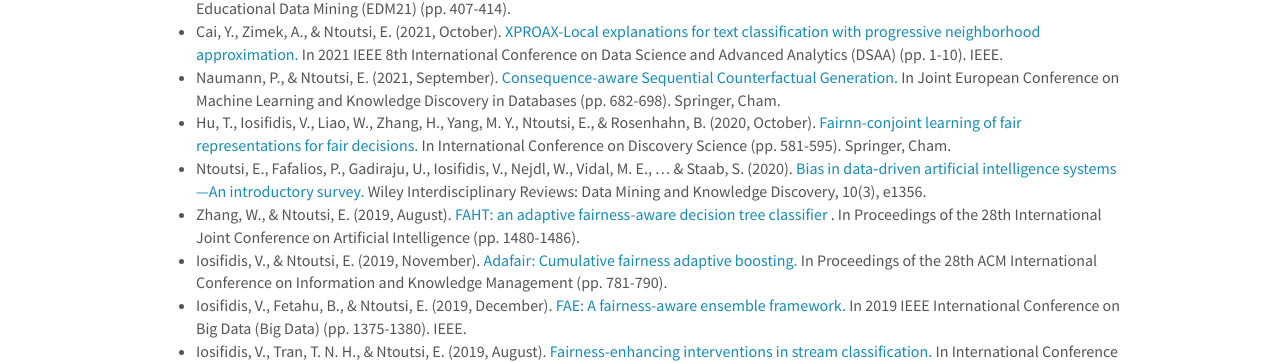
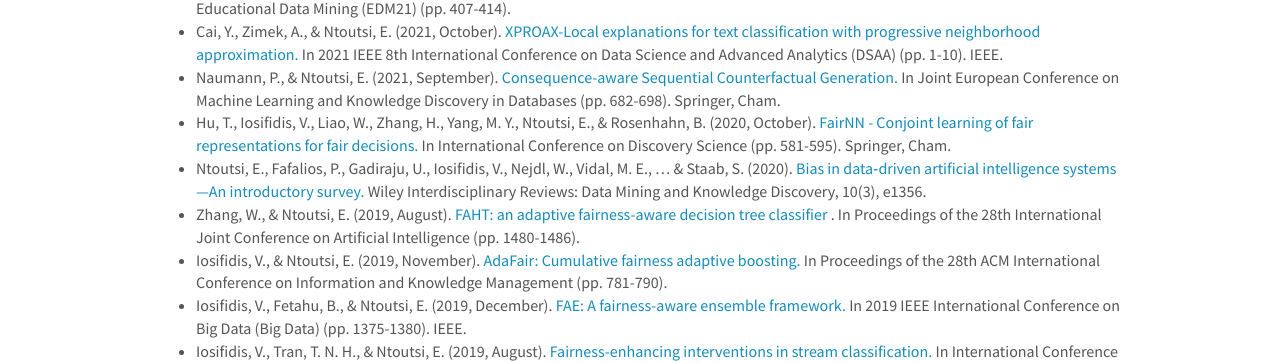
Before and after one commit to AIML-research/AIML-research.github.io, a Jekyll site: the page built from _pages/bias.md, in a window 1280 px wide and 900 px high, scrolled down 920 px. Shown: the part 354-717 px from the top of the window. Built offline with Jekyll 4.4.1, drawn with Linux system fonts in a browser that asks for light colours; nearby versions of some CDN libraries.

Commit message:
Update bias.md

```diff
--- a/_pages/bias.md
+++ b/_pages/bias.md
@@ -39,10 +39,10 @@
 - Le Quy, T., Roy, A., Friege, G., & Ntoutsi, E. (2021). <a href ="https://educationaldatamining.org/EDM2021/virtual/static/pdf/EDM21_paper_184.pdf">Fair-capacitated clustering. </a> In Proceedings of The 14th International Conference on Educational Data Mining (EDM21) (pp. 407-414).
 - Cai, Y., Zimek, A., & Ntoutsi, E. (2021, October). <a href = "https://doi.org/10.1109/DSAA53316.2021.9564153"> XPROAX-Local explanations for text classification with progressive neighborhood approximation. </a> In 2021 IEEE 8th International Conference on Data Science and Advanced Analytics (DSAA) (pp. 1-10). IEEE.
 - Naumann, P., & Ntoutsi, E. (2021, September). <a href ="https://link.springer.com/chapter/10.1007/978-3-030-86520-7_42"> Consequence-aware Sequential Counterfactual Generation. </a> In Joint European Conference on Machine Learning and Knowledge Discovery in Databases (pp. 682-698). Springer, Cham.
-- Hu, T., Iosifidis, V., Liao, W., Zhang, H., Yang, M. Y., Ntoutsi, E., & Rosenhahn, B. (2020, October). <a href = "https://link.springer.com/chapter/10.1007/978-3-030-61527-7_38"> Fairnn-conjoint learning of fair representations for fair decisions. </a> In International Conference on Discovery Science (pp. 581-595). Springer, Cham.
+- Hu, T., Iosifidis, V., Liao, W., Zhang, H., Yang, M. Y., Ntoutsi, E., & Rosenhahn, B. (2020, October). <a href = "https://link.springer.com/chapter/10.1007/978-3-030-61527-7_38"> FairNN - Conjoint learning of fair representations for fair decisions. </a> In International Conference on Discovery Science (pp. 581-595). Springer, Cham.
 - Ntoutsi, E., Fafalios, P., Gadiraju, U., Iosifidis, V., Nejdl, W., Vidal, M. E., ... & Staab, S. (2020). <a href = "https://onlinelibrary.wiley.com/doi/pdf/10.1002/widm.1356"> Bias in data‐driven artificial intelligence systems—An introductory survey. </a> Wiley Interdisciplinary Reviews: Data Mining and Knowledge Discovery, 10(3), e1356.
 - Zhang, W., & Ntoutsi, E. (2019, August). <a href = "https://dl.acm.org/doi/abs/10.5555/3367032.3367242"> FAHT: an adaptive fairness-aware decision tree classifier </a>. In Proceedings of the 28th International Joint Conference on Artificial Intelligence (pp. 1480-1486).
-- Iosifidis, V., & Ntoutsi, E. (2019, November). <a href = "https://dl.acm.org/doi/abs/10.1145/3357384.3357974"> Adafair: Cumulative fairness adaptive boosting. </a> In Proceedings of the 28th ACM International Conference on Information and Knowledge Management (pp. 781-790).
+- Iosifidis, V., & Ntoutsi, E. (2019, November). <a href = "https://dl.acm.org/doi/abs/10.1145/3357384.3357974"> AdaFair: Cumulative fairness adaptive boosting. </a> In Proceedings of the 28th ACM International Conference on Information and Knowledge Management (pp. 781-790).
 - Iosifidis, V., Fetahu, B., & Ntoutsi, E. (2019, December). <a href = "https://ieeexplore.ieee.org/abstract/document/9006487/"> FAE: A fairness-aware ensemble framework. </a> In 2019 IEEE International Conference on Big Data (Big Data) (pp. 1375-1380). IEEE.
 - Iosifidis, V., Tran, T. N. H., & Ntoutsi, E. (2019, August). <a href ="https://link.springer.com/chapter/10.1007/978-3-030-27615-7_20"> Fairness-enhancing interventions in stream classification.</a> In International Conference on Database and Expert Systems Applications (pp. 261-276). Springer, Cham.
 - Iosifidis, V., & Ntoutsi, E. (2018). <a href ="http://l3s.de/~iosifidis/Publications/bias_augmentation.pdf">Dealing with bias via data augmentation in supervised learning scenarios. </a> BIAS workshop in conjunction with iConference.
```
